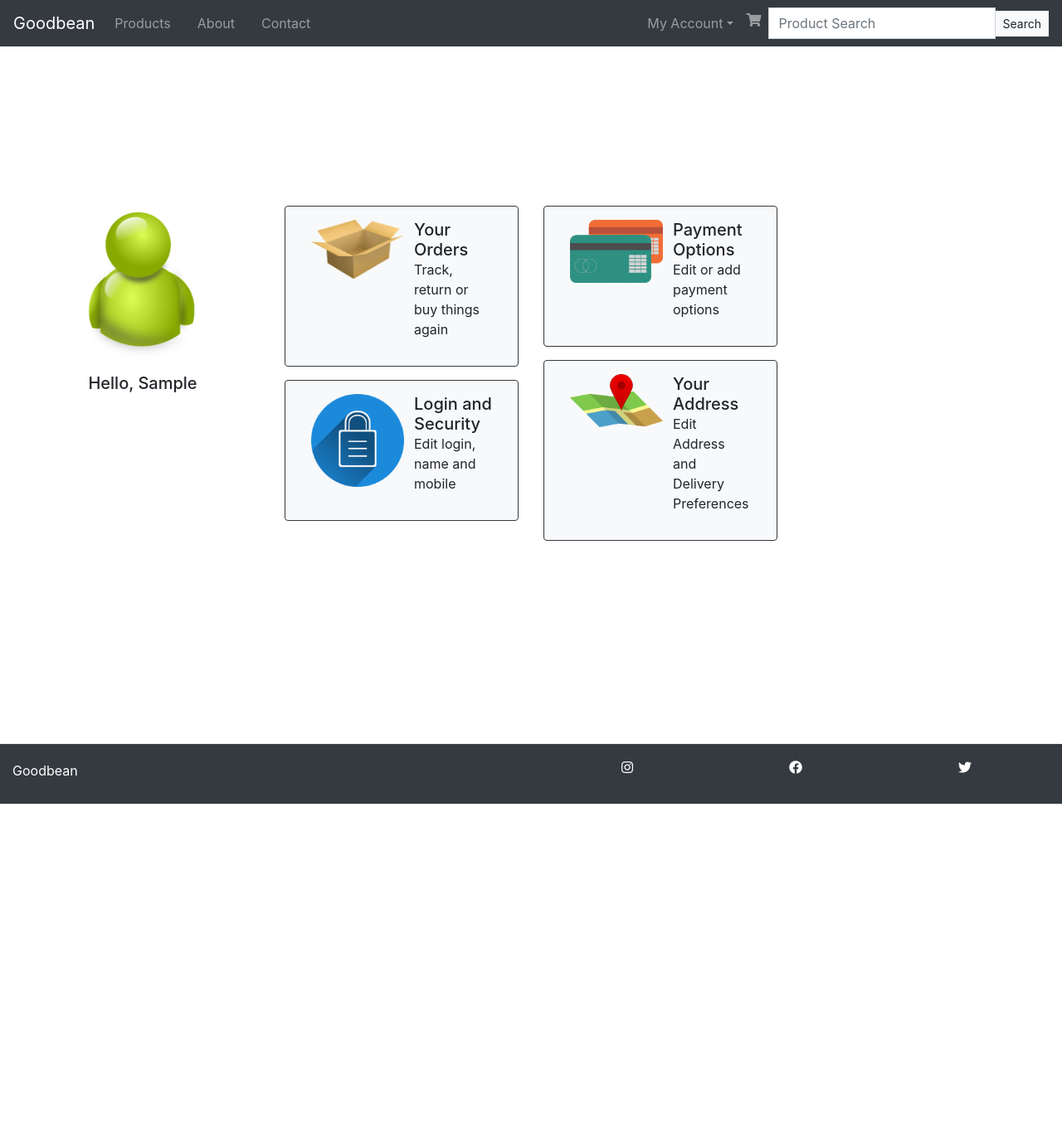
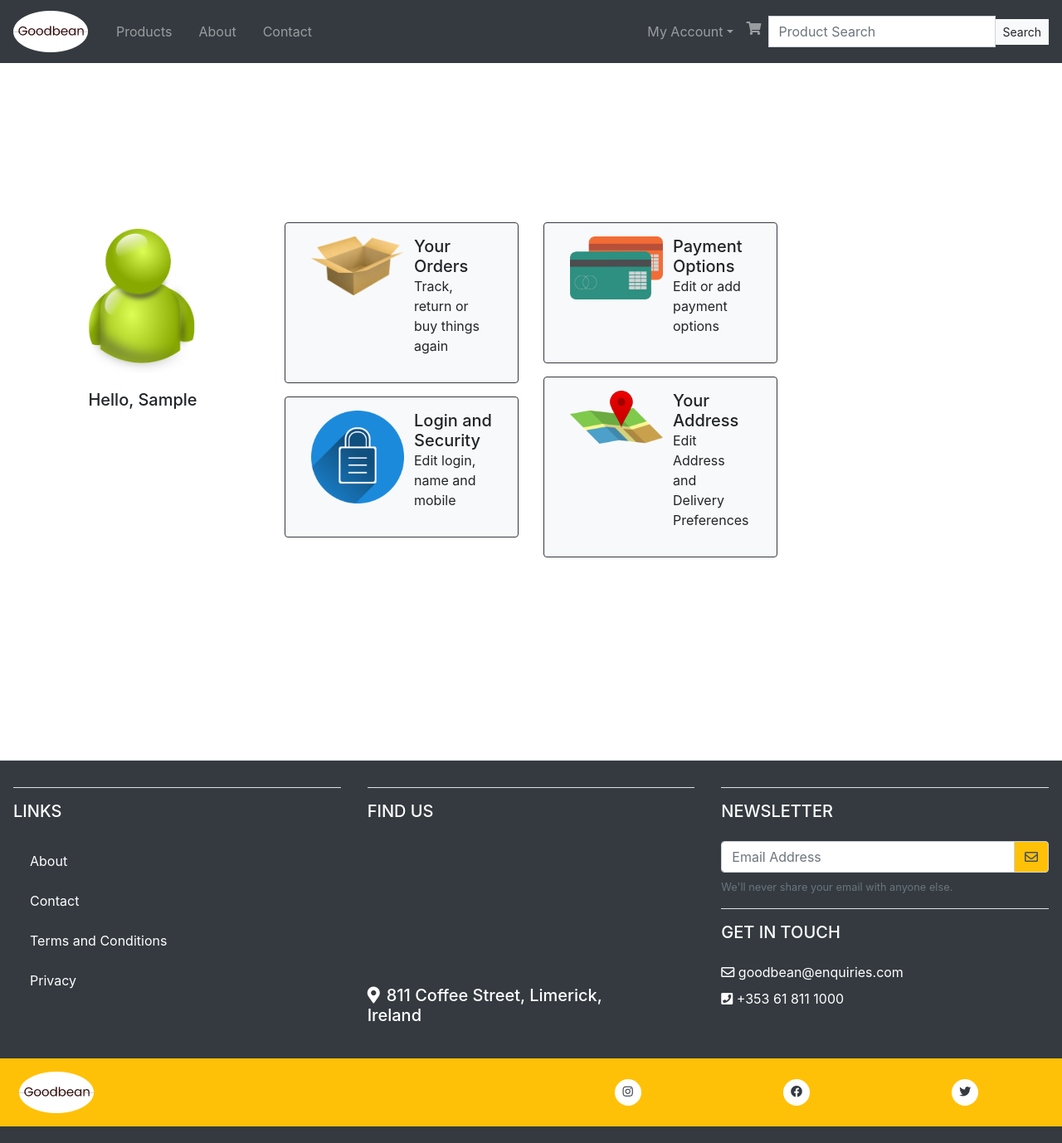
Before and after one commit to lesreddy/ecommerce-goodbean, a Django app: page /accounts/profile/ in a window 1280 px wide. Shown: the whole page at 83% size. Before the commit the page ends 969 px from the top, so only its background shows below. Run offline with Django 3.2, Linux system fonts and the light colour scheme; the visitor is signed in with stand-in values (Sample User, id 1); data comes from the database, SQL or seed files in the repository; some libraries are stand-ins or nearby versions; grey boxes are pictures that could not be loaded.

Commit message:
inserted new restyled footer designed locally from vscode

```diff
--- a/static/css/styles.css
+++ b/static/css/styles.css
@@ -117,29 +117,6 @@
     border: none;
 }
 
-
-/* Keep Footer at bottom of page reference https://matthewjamestaylor.com/blog/bottom-footer-demo.htm
-
-#container {
-    min-height: 100%;
-    position: relative;
-}
-
-#body {
-    padding-bottom: 80px;
-}
-
-#footer {
-    position: absolute;
-    bottom: 0;
-    width: 100%;
-    height: 80px;
-} */
-/* Navbar */
-
-
-
-
 /* Cart */
 
 .hed1 {
@@ -150,27 +127,57 @@
     border: 2px solid black;
 
 }
+/************************* Navbar **************************/
 
 
-/* Footer */
 
-footer {
-    background: #343a40;
+
+/************************* Footer **************************/
+
+.footer-anchor {
+    color: white;
+    list-style: none;
+    text-decoration: none;
 }
 
-.icon {
-    list-style: none;
-    color: white;
+.footer-anchor:hover {
     text-decoration: none;
-
+    color: grey;
 }
 
-.icon:hover
-{
-     color:grey;
-     text-decoration:none;
-     cursor:pointer;
+#map {
+    height: 8rem;
+    width: 100%;
 }
+
+.social {
+    text-align: center;
+    list-style: none;
+    padding: 25px 0;
+}
+
+
+.social a i {
+    width: 32px;
+    height: 32px;
+    padding: 12px 0;
+    border-radius: 50%;
+    font-size: 14px;
+    line-height: 7px;
+    text-align: center;
+    color: #343a40;
+    border: none;
+    background: #ffffff;
+    transition: all 0.35s ease-in-out;
+}
+
+.social a i:hover {
+    background: #343a40;
+    color: #fff;
+}
+
+
+
 
 /* Profile Page */
 
--- a/templates/base.html
+++ b/templates/base.html
@@ -10,7 +10,8 @@
 	</head>
     <body>
 	<nav class="navbar navbar-expand-lg navbar-dark bg-dark">
-		<a class="navbar-brand" href="{% url 'home' %}">Goodbean</a>
+		<a class="navbar-brand" href="{% url 'home' %}"><img
+                        src="{% static 'img/goodbeanlogo.png' %}" alt="goodbean logo"></a></a>
 		<button class="navbar-toggler" type="button" data-toggle="collapse" data-target="#navbarNav" aria-controls="navbarNav" aria-expanded="false" aria-label="Toggle navigation">
 	    <span class="navbar-toggler-icon"></span>
 	  </button>
@@ -69,20 +70,81 @@
 
     {% endif %}
     {% block content %}{% endblock %}
-    <footer id="footer">
-	<div class="row">
-		<div class="col-md-6 mb-2 d-flex justify-content-center justify-content-md-start">
-			<a class="icon" href="#">Goodbean</a>
-		</div>
+    <footer class="bg-dark pt-2">
+        <div class="container-fluid bg-dark">
+            <div class="row">
+                <div class="col-md-4 p-3 my-2">
+                    <div class="container border-top">
+                        <h5 class="text-uppercase text-white py-3">Links</h5>
+                        <ul class="bg-dark list-group">
+                            <li class="bg-dark border-0 list-group-item"><a class="footer-anchor" href="">About</a></li>
+                            <li class="bg-dark border-0 list-group-item"><a class="footer-anchor" href="">Contact</a>
+                            </li>
+                            <li class="bg-dark border-0 list-group-item"><a class="footer-anchor" href="">Terms and
+                                    Conditions</a></li>
+                            <li class="bg-dark border-0 list-group-item"><a class="footer-anchor" href="">Privacy</a>
+                            </li>
+                        </ul>
+                    </div>
+                </div>
+                <div class="d-none d-md-block col-md-4 p-3 my-2">
+                    <div class="container border-top">
+                        <h5 class="text-uppercase text-white py-3">Find Us</h5>
+                        <div id="map" class="pb-3" style="max-width: 75%; height: 75%;">
+                            <iframe
+                                src="https://www.google.com/maps/embed?pb=!1m18!1m12!1m3!1d38727.45433918035!2d-8.665159238043081!3d52.65156190941521!2m3!1f0!2f0!3f0!3m2!1i1024!2i768!4f13.1!3m3!1m2!1s0x485b5c611f545113%3A0xa00c7a997317330!2sLimerick!5e0!3m2!1sen!2sie!4v1583315123241!5m2!1sen!2sie"
+                                width="100%" height="75%" frameborder="0" style="border:0;" allowfullscreen=""></iframe>
+                            <h5 class="pt-3 text-white"><span class="pr-2"><i
+                                        class="fas fa-map-marker-alt"></i></span>811
+                                Coffee Street,
+                                Limerick, Ireland</h5>
+                        </div>
+                    </div>
+                </div>
+                <div class="col-md-4 p-3 my-2">
+                    <div class="container border-top">
+                        <h5 class="text-uppercase text-white py-3">Newsletter</h5>
+                        <form class="mb-3">
+                            <div class="input-group mb-2">
+                                <input type="email" class="form-control" id="exampleInputEmail1"
+                                    placeholder="Email Address" aria-describedby="emailHelp">
+                                <div class="input-group-append">
+                                    <button type="submit" class="bg-warning input-group-text"><i
+                                            class="far fa-envelope"></i></button>
+                                </div>
+                            </div>
+                            <small id="emailHelp" class="form-text text-muted">We'll never share your email with
+                                anyone else.</small>
+                        </form>
 
-		<div class="col-md-6">
-		<div class="row d-flex justify-content-around">
-			<a href="" class="col-md4 icon"><i class="fab fa-instagram"></i></a>
-			<a href="" class="col-md4 icon"><i class="fab fa-facebook"></i></a>
-			<a href="" class="col-md4 icon"><i class="fab fa-twitter"></i></a>
-		</div>
-		</div>
-
+                    </div>
+                    <div class="container border-top">
+                        <h5 class="text-uppercase text-white py-3">Get in Touch</h5>
+                        <div class="pb-2">
+                            <a class="footer-anchor" href="#"><span><i class="far fa-envelope"></i></span>
+                                goodbean@enquiries.com</a>
+                        </div>
+                        <div>
+                            <a class="footer-anchor" href="#"><span><i class="fas fa-phone-square"></i></span> +353 61
+                                811 1000</a>
+                        </div>
+                    </div>
+                </div>
+            </div>
+        </div>
+        <div class="row bg-warning">
+            <div class="col-md-6 mb-2 d-flex justify-content-center justify-content-md-start">
+                <a class=" text-dark font-weight-bold font-italic" href="#"><img class="pl-2 mt-3"
+                        src="{% static 'img/goodbeanlogo.png' %}" alt="goodbean logo"></a>
+            </div>
+            <div class="col-md-6">
+                <div class="row d-flex justify-content-around social">
+                    <a href="" class="col-md4 footer-anchor"><i class="fab fa-instagram"></i></a>
+                    <a href="" class="col-md4 footer-anchor"><i class="fab fa-facebook"></i></a>
+                    <a href="" class="col-md4 footer-anchor"><i class="fab fa-twitter"></i></a>
+                </div>
+            </div>
+        </div>
     </footer>
 </div>
     <script src="{% static 'js/goodbean.js' %}"></script>
```
Also changed, not shown: static/img/goodbeanlogo.png (added).
